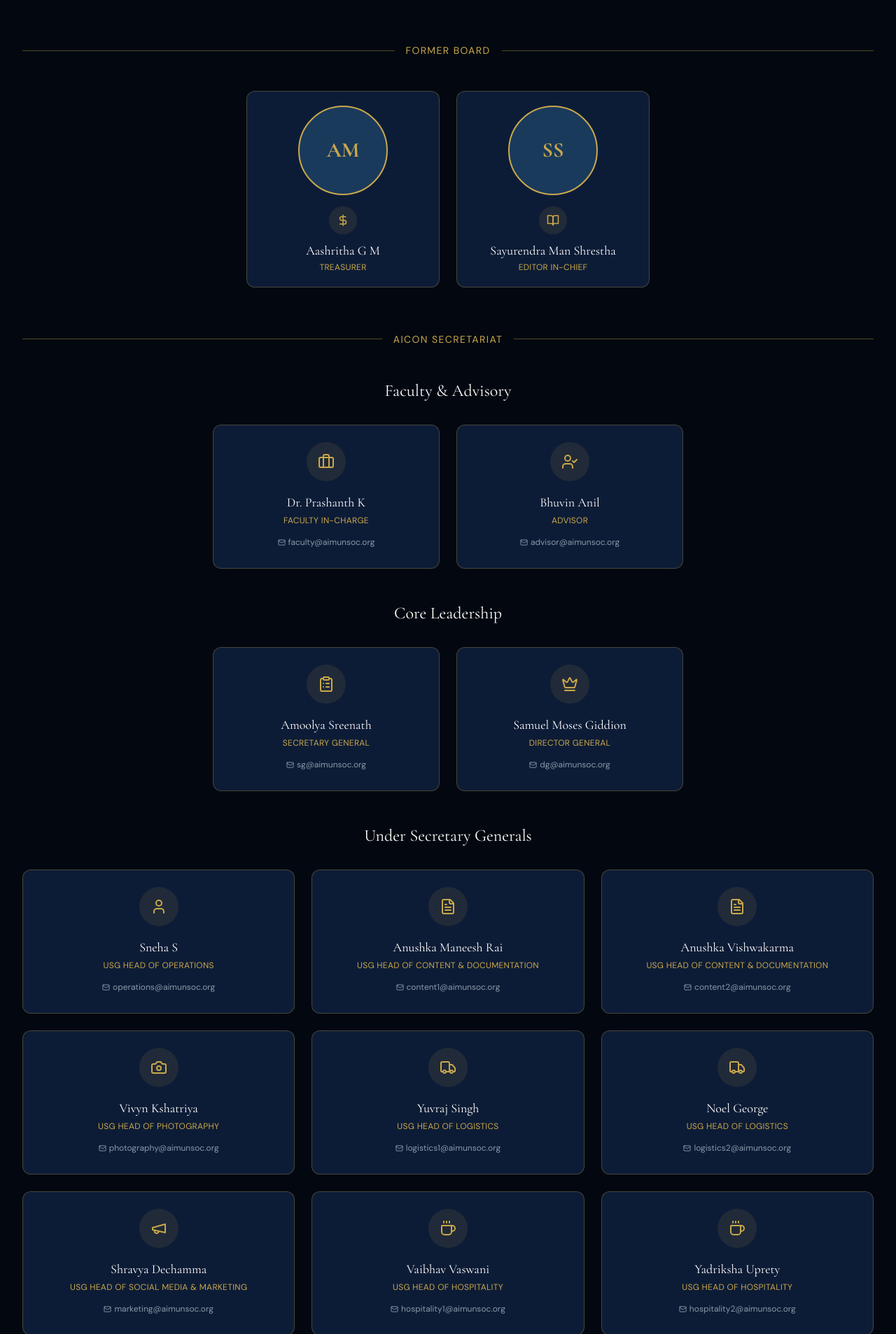
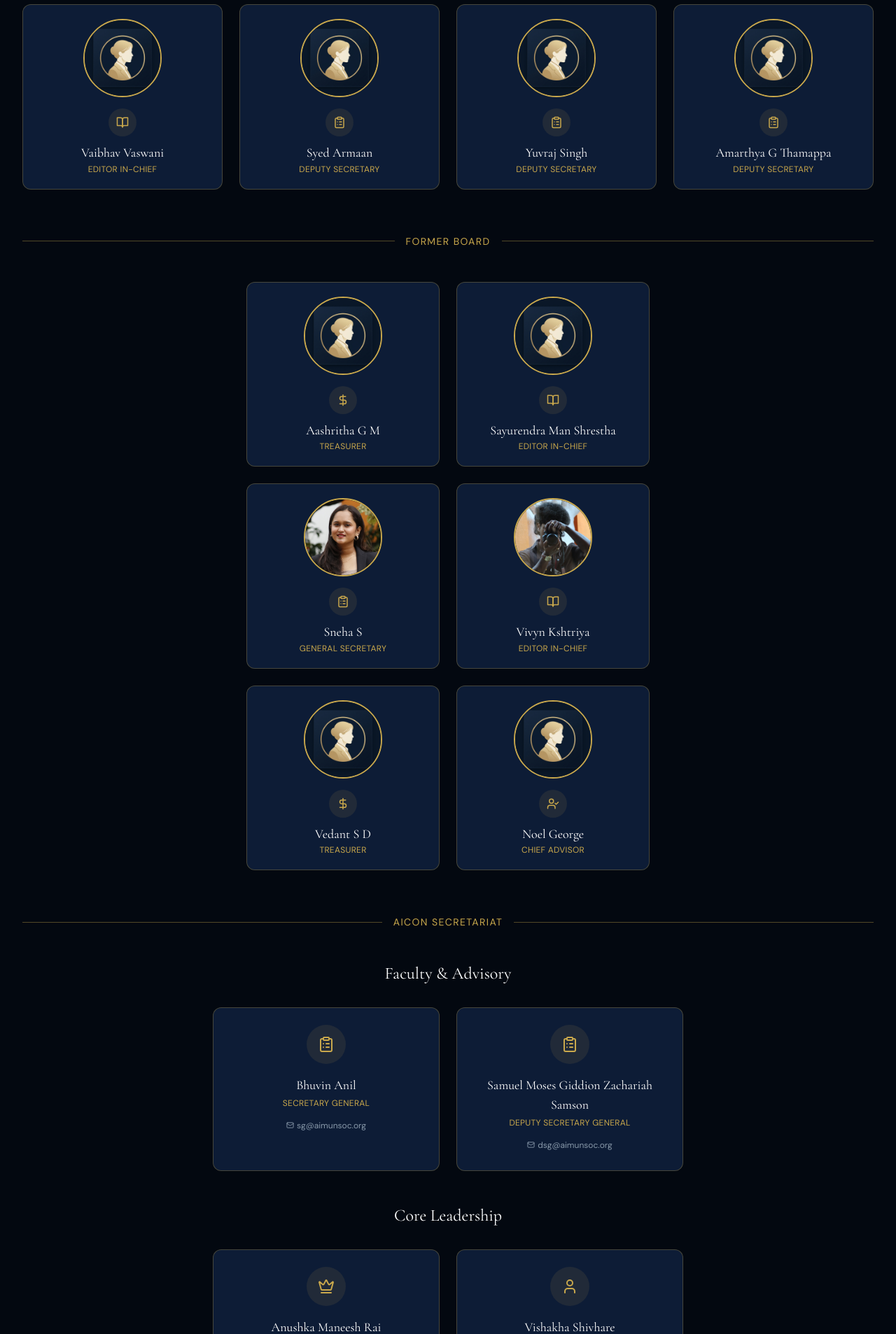
Before and after one commit to ShettyBro/aimunsoc-2026, a React (Vite) app: page /board in a window 1280 px wide. Shown: the part 1522-3429 px from the top of the page at 70% size. Built offline with nearby package versions, Linux system fonts and the light colour scheme; no server answers.

Commit message:
memebers update

```diff
--- a/src/data/board.ts
+++ b/src/data/board.ts
@@ -10,40 +10,49 @@ export interface SecretariatMember {
   email: string;
 }
 
+// ── Current Board Members (2026) ──────────────────────────────────────────────
 export const currentBoard: BoardMember[] = [
   { name: 'Mr. Krishna Kabir Reddy Basani', position: 'Managing Director', image: '/TheBoard/krishna-kabir.jpg' },
   { name: 'Dr. Prashanth K', position: 'Faculty Co-Ordinator', image: '/TheBoard/prashanth-k.jpg' },
   { name: 'Prof. Tejas K', position: 'Assistant Director - Student Activities', image: '/TheBoard/tejas-k.jpg' },
   { name: 'Bhuvin Anil', position: 'President', image: '/TheBoard/bhuvin-anil.jpg' },
   { name: 'Amoolya Sreenath', position: 'Vice President', image: '/TheBoard/amoolya-sreenath.jpg' },
-  { name: 'Sneha S', position: 'General Secretary', image: '/TheBoard/sneha-s.jpg' },
   { name: 'Samuel Moses Giddion Zachariah Samson', position: 'Creator In-Chief', image: '/TheBoard/samuel-moses.jpg' },
-  { name: 'Vivyn Kshtriya', position: 'Editor In-Chief', image: '/TheBoard/vivyn-kshtriya.jpg' },
-  { name: 'Vedant S D', position: 'Treasurer', image: null }, // placeholder
-  { name: 'Noel George', position: 'Chief Advisor', image: null }, // placeholder
+  { name: 'Anushka Maneesh Rai', position: 'General Secretary', image: '/TheBoard/placeholder.jpg' },
+  { name: 'Anushka Vishwakarma', position: 'General Secretary', image: '/TheBoard/placeholder.jpg' },
+  { name: 'Vishakha Shivhare', position: 'General Secretary', image: '/TheBoard/placeholder.jpg' },
+  { name: 'Angelica Daniel', position: "Chargé d'Affaires", image: '/TheBoard/placeholder.jpg' },
+  { name: 'Yadriksha Uprety', position: 'Treasurer', image: '/TheBoard/placeholder.jpg' },
+  { name: 'Adithya P Kumar', position: 'Editor In-Chief', image: '/TheBoard/placeholder.jpg' },
+  { name: 'Vaibhav Vaswani', position: 'Editor In-Chief', image: '/TheBoard/placeholder.jpg' },
+  { name: 'Syed Armaan', position: 'Deputy Secretary', image: '/TheBoard/placeholder.jpg' },
+  { name: 'Yuvraj Singh', position: 'Deputy Secretary', image: '/TheBoard/placeholder.jpg' },
+  { name: 'Amarthya G Thamappa', position: 'Deputy Secretary', image: '/TheBoard/placeholder.jpg' },
 ];
 
+// ── Former Board Members ───────────────────────────────────────────────────────
 export const formerBoard: BoardMember[] = [
-  { name: 'Aashritha G M', position: 'Treasurer', image: null }, // placeholder
-  { name: 'Sayurendra Man Shrestha', position: 'Editor In-Chief', image: null }, // placeholder
+  { name: 'Aashritha G M', position: 'Treasurer', image: '/TheBoard/placeholder.jpg' },
+  { name: 'Sayurendra Man Shrestha', position: 'Editor In-Chief', image: '/TheBoard/placeholder.jpg' },
+  { name: 'Sneha S', position: 'General Secretary', image: '/TheBoard/sneha-s.jpg' },
+  { name: 'Vivyn Kshtriya', position: 'Editor In-Chief', image: '/TheBoard/vivyn-kshtriya.jpg' },
+  { name: 'Vedant S D', position: 'Treasurer', image: '/TheBoard/placeholder.jpg' },
+  { name: 'Noel George', position: 'Chief Advisor', image: '/TheBoard/placeholder.jpg' },
 ];
 
+// ── Secretariat (AiCon 2026) ──────────────────────────────────────────────────
 export const secretariat: SecretariatMember[] = [
-  { name: 'Dr. Prashanth K', position: 'Faculty In-Charge', email: 'faculty@aimunsoc.org' },
-  { name: 'Bhuvin Anil', position: 'Advisor', email: 'advisor@aimunsoc.org' },
-  { name: 'Amoolya Sreenath', position: 'Secretary General', email: 'sg@aimunsoc.org' },
-  { name: 'Samuel Moses Giddion', position: 'Director General', email: 'dg@aimunsoc.org' },
-  { name: 'Sneha S', position: 'USG Head of Operations', email: 'operations@aimunsoc.org' },
-  { name: 'Anushka Maneesh Rai', position: 'USG Head of Content & Documentation', email: 'content1@aimunsoc.org' },
-  { name: 'Anushka Vishwakarma', position: 'USG Head of Content & Documentation', email: 'content2@aimunsoc.org' },
-  { name: 'Vivyn Kshatriya', position: 'USG Head of Photography', email: 'photography@aimunsoc.org' },
-  { name: 'Yuvraj Singh', position: 'USG Head of Logistics', email: 'logistics1@aimunsoc.org' },
-  { name: 'Noel George', position: 'USG Head of Logistics', email: 'logistics2@aimunsoc.org' },
-  { name: 'Shravya Dechamma', position: 'USG Head of Social Media & Marketing', email: 'marketing@aimunsoc.org' },
-  { name: 'Vaibhav Vaswani', position: 'USG Head of Hospitality', email: 'hospitality1@aimunsoc.org' },
-  { name: 'Yadriksha Uprety', position: 'USG Head of Hospitality', email: 'hospitality2@aimunsoc.org' },
-  { name: 'Amarthya Gari Thammappa', position: 'USG Head of Finances', email: 'finance1@aimunsoc.org' },
-  { name: 'Vedant S D', position: 'USG Head of Finances', email: 'finance2@aimunsoc.org' },
-  { name: 'Adithya P Kumar', position: 'USG Head of Delegate Affairs', email: 'delegate@aimunsoc.org' },
-  { name: 'Vishakha Shivhare', position: 'USG Head of Delegate Affairs', email: 'delegate2@aimunsoc.org' },
+  { name: 'Bhuvin Anil', position: 'Secretary General', email: 'sg@aimunsoc.org' },
+  { name: 'Samuel Moses Giddion Zachariah Samson', position: 'Deputy Secretary General', email: 'dsg@aimunsoc.org' },
+  { name: 'Anushka Maneesh Rai', position: 'Director General', email: 'dg@aimunsoc.org' },
+  { name: 'Vishakha Shivhare', position: 'Co Head of Operations', email: 'operations1@aimunsoc.org' },
+  { name: 'Anushka Vishwakarma', position: 'Co Head of Operations', email: 'operations2@aimunsoc.org' },
+  { name: 'Sujata Diwedi', position: 'Chief of Staff', email: 'cos@aimunsoc.org' },
+  { name: 'Yadriksha Uprety', position: 'Co Head of Finance', email: 'finance@aimunsoc.org' },
+  { name: 'Amarthya Gari Thamappa', position: 'Head of Sponsorship', email: 'sponsorship@aimunsoc.org' },
+  { name: 'Yuvraj Singh', position: 'Head of Logistics', email: 'logistics@aimunsoc.org' },
+  { name: 'Angelica Hazel Daniel', position: 'Head of Equity', email: 'equity@aimunsoc.org' },
+  { name: 'Vaibhav Vaswani', position: 'Head of Outreach & Marketing', email: 'marketing@aimunsoc.org' },
+  { name: 'Adithya P Kumar', position: 'Head of Content & Social Media', email: 'content@aimunsoc.org' },
+  { name: 'Syed Armaan', position: 'Head of Delegate Affairs', email: 'delegate@aimunsoc.org' },
 ];
```
Also changed, not shown: public/TheBoard/placeholder.jpg (added).
